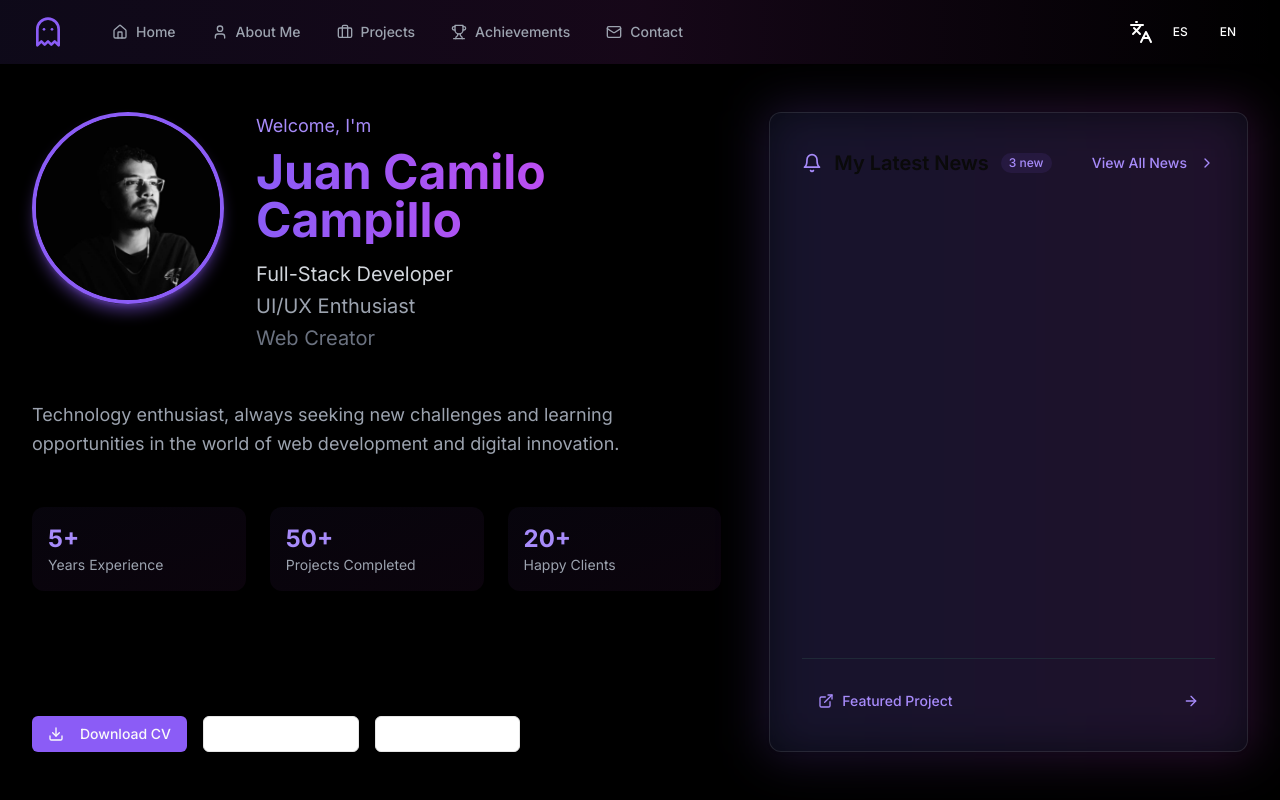
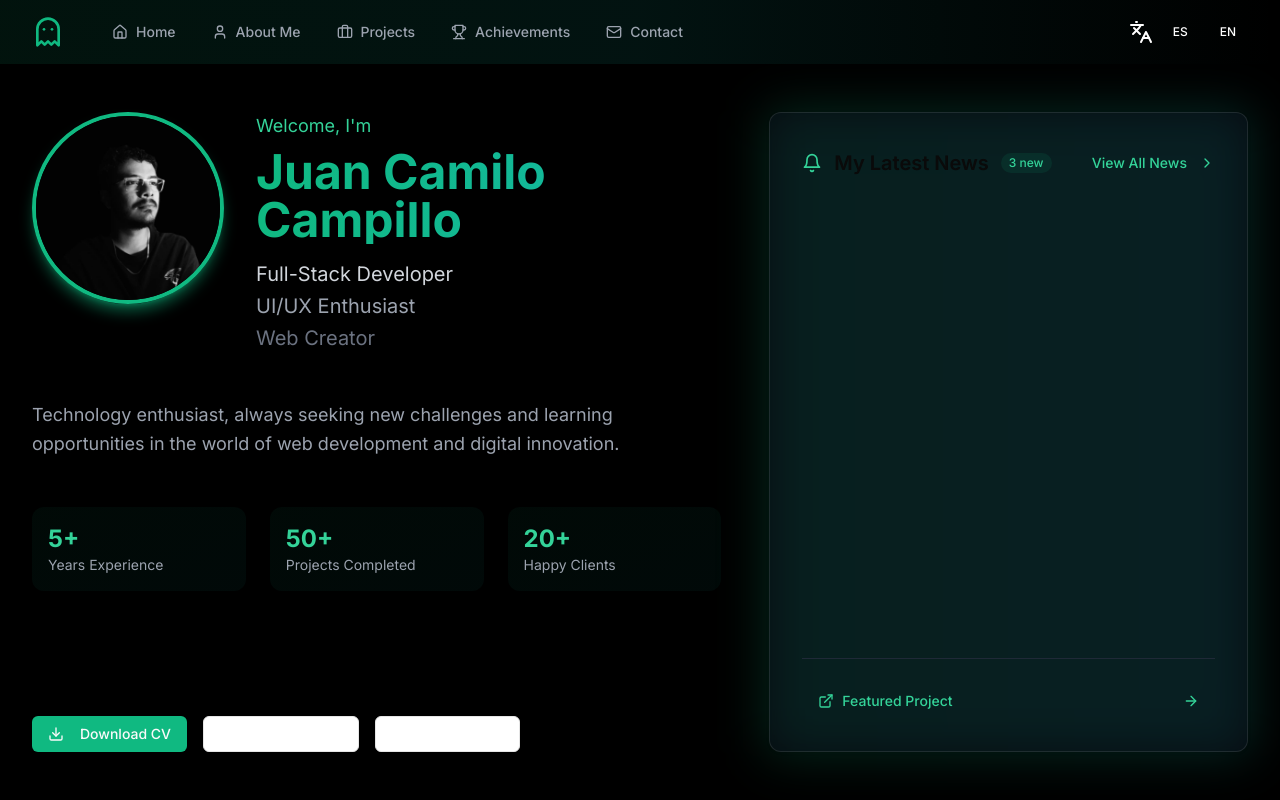
Before and after one commit to J-CamiloG/JDev, a Next.js app: page / in a window 1280 px wide. Built offline with nearby package versions, Linux system fonts and the light colour scheme.

Commit message:
Feat: update color scheme to emerald and refactor navigation component

```diff
--- a/app/home/page.tsx
+++ b/app/home/page.tsx
@@ -7,18 +7,15 @@ import { Navigation } from '@/components/ui/index'
 import { Button } from '@/components/ui/button'
 import { Card, CardContent } from '@/components/ui/card'
 import { NewsSection } from '@/components/ui/index'
-import { images } from '@/utils'
 import Image from 'next/image'
+import { images } from '@/utils/index'
 
 export default function HomePage() {
   const { t } = useTranslation()
 
   return (
     <div className="flex flex-col h-[100vh] bg-black text-white">
-      {/* Header with gradient */}
-        <Navigation />
-
-
+      <Navigation />
       <main className="flex-1 max-w-7xl mx-auto px-4 sm:px-6 lg:px-8 py-12">
         <div className="grid grid-cols-1 lg:grid-cols-12 gap-12 h-full">
           {/* Left Column - Main Content */}
@@ -31,7 +28,7 @@ export default function HomePage() {
                   initial={{ opacity: 0, scale: 0.8 }}
                   animate={{ opacity: 1, scale: 1 }}
                   transition={{ duration: 0.5, delay: 0.6 }}
-                  className="relative w-48 h-48 mt-8 md:mt-0 rounded-full overflow-hidden border-4 border-violet-500 shadow-lg shadow-violet-500/50"
+                  className="relative w-48 h-48 mt-8 md:mt-0 rounded-full overflow-hidden border-4 border-emerald-500 shadow-lg shadow-emerald-500/50"
                 >
                   <Image
                     src={images.profile}
@@ -50,8 +47,8 @@ export default function HomePage() {
                   className="flex-1 space-y-4"
                 >
                   <div className="space-y-2">
-                    <h2 className="text-lg text-violet-400">{t('welcome')}</h2>
-                    <h1 className="text-5xl font-bold bg-clip-text text-transparent bg-gradient-to-r from-violet-500 to-fuchsia-500">
+                    <h2 className="text-lg text-emerald-400">{t('welcome')}</h2>
+                    <h1 className="text-5xl font-bold bg-clip-text text-transparent bg-gradient-to-r from-emerald-500 to-teal-500">
                       {t('name')}
                     </h1>
                   </div>
@@ -79,20 +76,20 @@ export default function HomePage() {
                 transition={{ duration: 0.5, delay: 0.3 }}
                 className="grid grid-cols-3 gap-6"
               >
-                <div className="group relative p-4 rounded-xl bg-gradient-to-br from-violet-500/5 to-fuchsia-500/5 hover:from-violet-500/10 hover:to-fuchsia-500/10 transition-all duration-300">
-                  <div className="text-2xl font-bold text-violet-400">5+</div>
+                <div className="group relative p-4 rounded-xl bg-gradient-to-br from-emerald-500/5 to-teal-500/5 hover:from-emerald-500/10 hover:to-teal-500/10 transition-all duration-300">
+                  <div className="text-2xl font-bold text-emerald-400">5+</div>
                   <div className="text-sm text-gray-400">Years Experience</div>
-                  <ArrowRight className="w-4 h-4 text-violet-500 absolute bottom-4 right-4 opacity-0 group-hover:opacity-100 transition-opacity" />
+                  <ArrowRight className="w-4 h-4 text-emerald-500 absolute bottom-4 right-4 opacity-0 group-hover:opacity-100 transition-opacity" />
                 </div>
-                <div className="group relative p-4 rounded-xl bg-gradient-to-br from-violet-500/5 to-fuchsia-500/5 hover:from-violet-500/10 hover:to-fuchsia-500/10 transition-all duration-300">
-                  <div className="text-2xl font-bold text-violet-400">50+</div>
+                <div className="group relative p-4 rounded-xl bg-gradient-to-br from-emerald-500/5 to-teal-500/5 hover:from-emerald-500/10 hover:to-teal-500/10 transition-all duration-300">
+                  <div className="text-2xl font-bold text-emerald-400">50+</div>
                   <div className="text-sm text-gray-400">Projects Completed</div>
-                  <ArrowRight className="w-4 h-4 text-violet-500 absolute bottom-4 right-4 opacity-0 group-hover:opacity-100 transition-opacity" />
+                  <ArrowRight className="w-4 h-4 text-emerald-500 absolute bottom-4 right-4 opacity-0 group-hover:opacity-100 transition-opacity" />
                 </div>
-                <div className="group relative p-4 rounded-xl bg-gradient-to-br from-violet-500/5 to-fuchsia-500/5 hover:from-violet-500/10 hover:to-fuchsia-500/10 transition-all duration-300">
-                  <div className="text-2xl font-bold text-violet-400">20+</div>
+                <div className="group relative p-4 rounded-xl bg-gradient-to-br from-emerald-500/5 to-teal-500/5 hover:from-emerald-500/10 hover:to-teal-500/10 transition-all duration-300">
+                  <div className="text-2xl font-bold text-emerald-400">20+</div>
                   <div className="text-sm text-gray-400">Happy Clients</div>
-                  <ArrowRight className="w-4 h-4 text-violet-500 absolute bottom-4 right-4 opacity-0 group-hover:opacity-100 transition-opacity" />
+                  <ArrowRight className="w-4 h-4 text-emerald-500 absolute bottom-4 right-4 opacity-0 group-hover:opacity-100 transition-opacity" />
                 </div>
               </motion.div>
             </div>
@@ -104,15 +101,15 @@ export default function HomePage() {
               transition={{ duration: 0.5, delay: 0.3 }}
               className="flex flex-wrap gap-4 mt-8"
             >
-              <Button className="bg-violet-500 hover:bg-violet-600">
+              <Button className="bg-emerald-500 hover:bg-emerald-600">
                 <Download className="w-4 h-4 mr-2" />
                 {t('downloadCV')}
               </Button>
-              <Button variant="outline" className="hover:text-violet-500 hover:border-violet-500">
+              <Button variant="outline" className="hover:text-emerald-500 hover:border-emerald-500">
                 <Linkedin className="w-4 h-4 mr-2" />
                 {t('visitLinkedIn')}
               </Button>
-              <Button variant="outline" className="hover:text-violet-500 hover:border-violet-500">
+              <Button variant="outline" className="hover:text-emerald-500 hover:border-emerald-500">
                 <Github className="w-4 h-4 mr-2" />
                 {t('visitGitHub')}
               </Button>
@@ -127,18 +124,18 @@ export default function HomePage() {
             className="lg:col-span-5 h-full"
           >
             <div className="relative h-full">
-              <div className="absolute -inset-1 bg-gradient-to-r from-violet-500/20 to-fuchsia-500/20 rounded-2xl blur-xl" />
+              <div className="absolute -inset-1 bg-gradient-to-r from-emerald-500/20 to-teal-500/20 rounded-2xl blur-xl" />
               <Card className="relative h-full bg-gray-900/40 backdrop-blur-sm border-white/10">
                 <CardContent className="p-8 h-full flex flex-col">
                   <div className="flex items-center justify-between mb-8">
                     <div className="flex items-center gap-3">
-                      <Bell className="w-5 h-5 text-violet-400" />
+                      <Bell className="w-5 h-5 text-emerald-400" />
                       <h2 className="text-xl font-semibold">{t('myLatestNews')}</h2>
-                      <span className="px-2 py-0.5 text-xs rounded-full bg-violet-500/10 text-violet-400 font-medium">
+                      <span className="px-2 py-0.5 text-xs rounded-full bg-emerald-500/10 text-emerald-400 font-medium">
                         3 new
                       </span>
                     </div>
-                    <Button variant="ghost" className="text-violet-400 hover:text-violet-300 -mr-4">
+                    <Button variant="ghost" className="text-emerald-400 hover:text-emerald-300 -mr-4">
                       {t('viewAllNews')}
                       <ChevronRight className="w-4 h-4 ml-1" />
                     </Button>
@@ -148,7 +145,7 @@ export default function HomePage() {
                   </div>
                   {/* Featured Link */}
                   <div className="mt-6 pt-6 border-t border-gray-800">
-                    <Button variant="ghost" className="w-full justify-between text-violet-400 hover:text-violet-300">
+                    <Button variant="ghost" className="w-full justify-between text-emerald-400 hover:text-emerald-300">
                       <span className="flex items-center gap-2">
                         <ExternalLink className="w-4 h-4" />
                         Featured Project
--- a/components/ui/navigation/Navigation.tsx
+++ b/components/ui/navigation/Navigation.tsx
@@ -20,13 +20,13 @@ export function Navigation() {
   ]
 
   return (
-    <nav className="sticky top-0 z-50 w-full  backdrop-blur-sm">
-      <div className="absolute inset-0 bg-gradient-to-r from-violet-500/10 via-fuchsia-500/10 to-transparent pointer-events-none" />
+    <nav className="sticky top-0 z-50 w-full backdrop-blur-sm">
+      <div className="absolute inset-0 bg-gradient-to-r from-emerald-500/10 via-teal-500/10 to-transparent pointer-events-none" />
       <div className="relative max-w-7xl mx-auto px-4 sm:px-6 lg:px-8">
         <div className="flex items-center justify-between h-16">
           {/* Left side - Logo and Desktop Navigation */}
           <div className="flex items-center gap-8">
-            <Ghost className="w-8 h-8 text-violet-500" />
+            <Ghost className="w-8 h-8 text-emerald-500" />
 
             {/* Desktop Navigation */}
             <nav className="hidden lg:flex items-center gap-1">
@@ -50,7 +50,7 @@ export function Navigation() {
               <SheetContent side="left" className="w-72 bg-gray-900/95 backdrop-blur-md border-gray-800">
                 <div className="flex items-center justify-between pt-4 pb-8">
                   <div className="flex items-center gap-4">
-                    <Ghost className="w-8 h-8 text-violet-500" />
+                    <Ghost className="w-8 h-8 text-emerald-500" />
                     <h2 className="text-lg font-semibold">Menu</h2>
                   </div>
                   {/* Language Switcher in Mobile Menu */}
@@ -63,7 +63,7 @@ export function Navigation() {
                     <Button
                       key={link.href}
                       variant="ghost"
-                      className="justify-start gap-3 text-lg hover:text-violet-400 hover:bg-violet-500/10"
+                      className="justify-start gap-3 text-lg hover:text-emerald-400 hover:bg-emerald-500/10"
                       onClick={() => setIsOpen(false)}
                     >
                       <link.icon className="h-5 w-5" />
```
